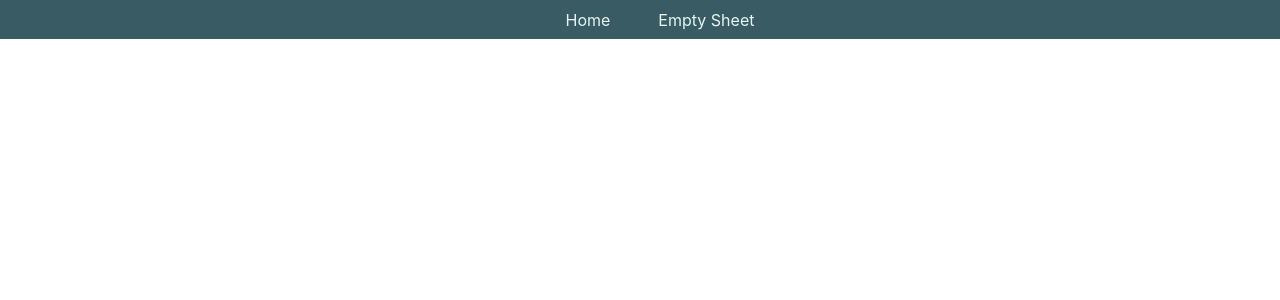
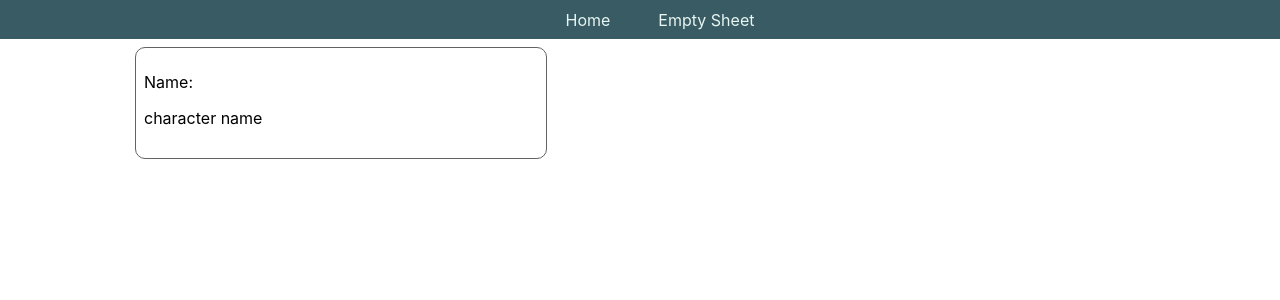
Before and after one commit to mikkoof/dnd, a Next.js app: page /Sheet in a window 1280 px wide. Shown: the top 300 px of the page. Built offline with nearby package versions, Linux system fonts and the light colour scheme.

Commit message:
Add simple layout for empty character sheet

```diff
--- /dev/null
+++ b/app/Sheet/layout.tsx
@@ -0,0 +1,20 @@
+import CharacterProvider from "./context"
+import { Character } from "../../lib/types/character"
+
+const initialEmptyCharacter: Character = {
+  name: "",
+  level: 0,
+  stats: [],
+  currentHealth: 0,
+}
+export default function sheetLayout({
+  children,
+}: {
+  children: React.ReactNode
+}) {
+  return (
+    <CharacterProvider characterProp={{ character: initialEmptyCharacter }}>
+      {children}
+    </CharacterProvider>
+  )
+}
--- /dev/null
+++ b/app/Sheet/nameField.tsx
@@ -0,0 +1,10 @@
+import styles from './sheet.module.css'
+
+export default function NameBox() {
+  return (
+    <div className={`${styles.cell} ${styles.nameBox}`}>
+      <p>Name:</p>
+      <p>character name</p>
+    </div>
+  )
+}
--- a/app/Sheet/page.tsx
+++ b/app/Sheet/page.tsx
@@ -1,15 +1,10 @@
+import NameBox from './nameField'
 import styles from './sheet.module.css'
 
-export default function Sheet({
-  children,
-}: {
-  children: React.ReactNode
-}) {
+export default function Sheet() {
   return (
     <div className={styles.sheet}>
-      <div>
-
-      </div>
+      <NameBox />
     </div>
   )
 }
--- a/app/Sheet/sheet.module.css
+++ b/app/Sheet/sheet.module.css
@@ -1,6 +1,23 @@
 .sheet {
   width: 95%;
+  margin: 0 2.5% 0 2.5%;
   display: grid;
   grid-template-columns: repeat(12, 1fr [col-start]);
-  grid-template-rows: repeat(auto-fit, 4rem [row-start]);
+  grid-template-rows: repeat(24, 4rem [row-start]);
 }
+
+.cell {
+  margin: 0.1rem;
+  padding: 1rem;
+  color: inherit;
+  text-decoration: none;
+  border: 1px solid #636363;
+  border-radius: 10px;
+}
+
+.nameBox {
+  grid-column: 1 / 6;
+  grid-row: 1 / 3;
+  padding: 0.5rem;
+  margin:0.5rem;
+}
--- a/app/globals.css
+++ b/app/globals.css
@@ -3,6 +3,7 @@
   --color-object: #395B64;
   --color-highlight: #A5C9CA;
   --color-text: #E7F6F2;
+  --color-border: #636363;
 }
 
 [data-nextjs-scroll-focus-boundary] {
@@ -39,8 +40,6 @@ a {
     flex: 1;
     display: flex;
     flex-direction: column;
-    justify-content: center;
-    align-items: center;
   }
 
 @media (prefers-color-scheme: dark) {
```
